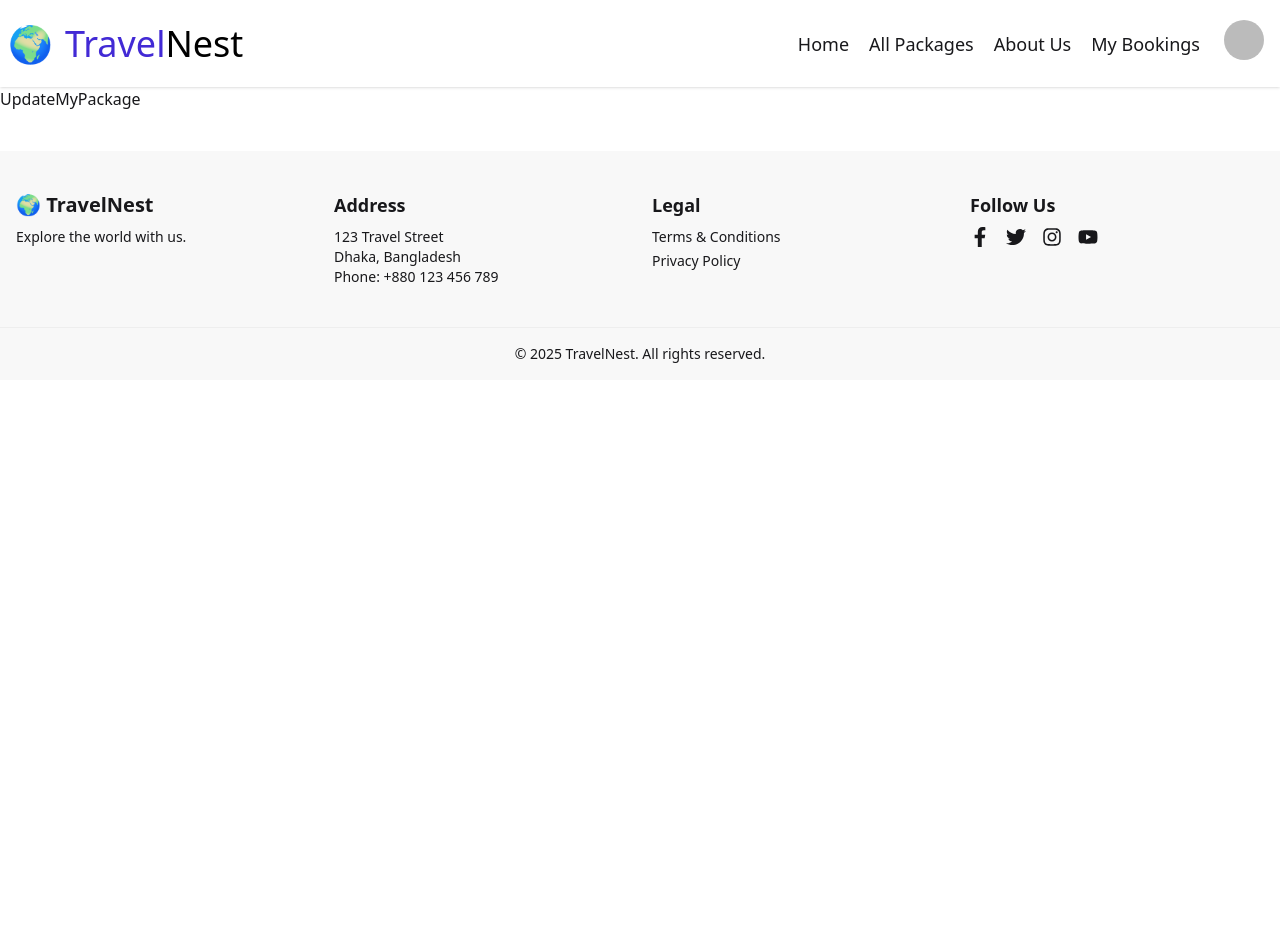
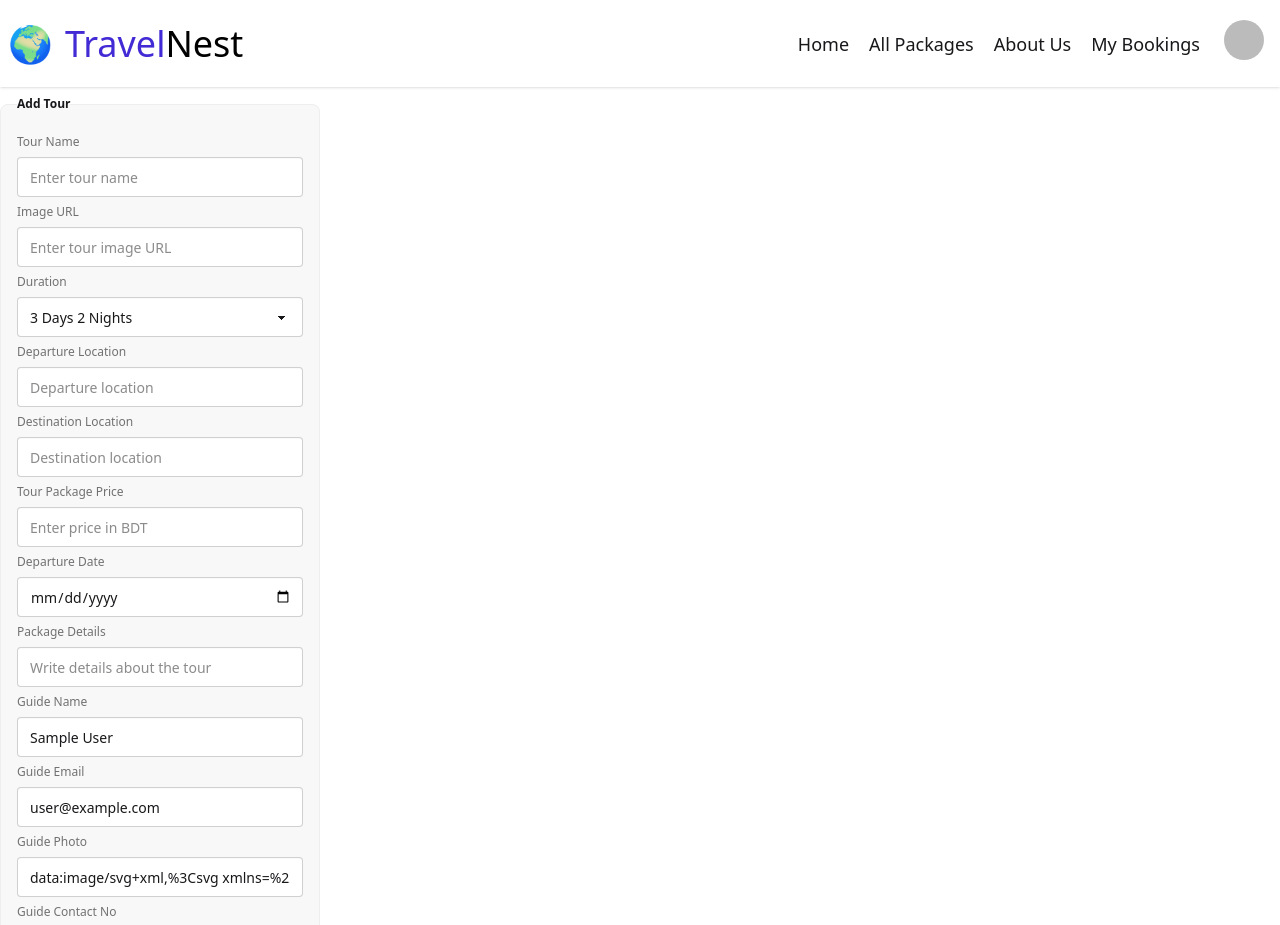
Before and after one commit to DevByDipto/travelNest-client, a React (Vite) app: page /update-my-Package/1 in a window 1280 px wide. Shown: the top 925 px of the page. Before the commit the page ends 800 px from the top, so only its background shows below. Built offline with nearby package versions, Linux system fonts and the light colour scheme; no server answers; sample sign-in values are in the browser's storage.

Commit message:
Creat reusable useSecureFetch hook

```diff
--- /dev/null
+++ b/src/Hook/useSecureFetch.jsx
@@ -0,0 +1,21 @@
+import React, { useEffect, useState } from "react";
+import toast from "react-hot-toast";
+import useAxiosSecure from "./useAxiosSecure";
+
+const useSecureFetch = (routeName) => {
+  const {axiosSecure} = useAxiosSecure()
+  const [data, setData] = useState([]);
+  const [loading, setLoding] = useState(true);
+
+  useEffect(() => {
+    axiosSecure
+      .get(`${routeName}`)
+      .then((res) => setData(res.data))
+    //   .catch((err) => toast.error(err.message))
+      .finally(() => setLoding(false));
+  }, [routeName,axiosSecure]);
+
+  return { data,setData, loading };
+};
+
+export default useSecureFetch;
--- a/src/Pages/allPackages/PackageCard.jsx
+++ b/src/Pages/allPackages/PackageCard.jsx
@@ -1,7 +1,6 @@
 import React from 'react'
 
 const PackageCard = ({singlePackage}) => {
-    console.log(singlePackage);
 
   return (
    <div className="card bg-base-100 w-96 shadow-sm">
--- a/src/Pages/manageMyPackages/ManageMyPackages.jsx
+++ b/src/Pages/manageMyPackages/ManageMyPackages.jsx
@@ -1,21 +1,33 @@
-import React, { useEffect, useState } from 'react'
-import MyPackageRow from './MyPackageRow'
-import useAuthSecure from '../../Hook/useAuthSecure'
+import React, { use, useEffect, useState } from "react";
+import MyPackageRow from "./MyPackageRow";
+import useAuthSecure from "../../Hook/useAuthSecure";
+import useSecureFetch from "../../Hook/useSecureFetch";
+import useAuth from "../../Hook/useAuth";
+import Loding from "../../Components/Loding";
 
 const ManageMyPackages = () => {
-    const {user,axiosSecure} = useAuthSecure()
-      const [myPackages, setMyPackages] = useState([]);
+  const { user } = useAuth();
+  const {
+    data: myPackages,
+    setData: setMyPackages,
+    loading,
+  } = useSecureFetch(`/my-packages?email=${user.email}`);
+  if (loading) return <Loding></Loding>;
 
-    useEffect(() => {
-    axiosSecure
-      .get(`/my-packages?email=${user.email}`)
-      .then(res => setMyPackages(res.data))
-  }, [user?.email, axiosSecure]);
+  // const {user,axiosSecure} = useAuthSecure()
+  // const [myPackages, setMyPackages] = useState([]);
+
+  //   useEffect(() => {
+  //   axiosSecure
+  //     .get(`/my-packages?email=${user.email}`)
+  //     .then(res => setMyPackages(res.data))
+  // }, [user?.email, axiosSecure]);
+
   return (
     <div>
       <h2>ManageMyPackages</h2>
 
-            <div  className="overflow-x-auto">
+      <div className="overflow-x-auto">
         <table className="table">
           {/* head */}
           <thead>
@@ -30,16 +42,20 @@ const ManageMyPackages = () => {
           </thead>
           <tbody>
             {/* row 1 */}
-   {myPackages.map((pkg,index)=><MyPackageRow key={pkg._id} pkg={pkg} index={index} setMyPackages={setMyPackages} myPackages={myPackages}></MyPackageRow>)}
-
-
+            {myPackages.map((pkg, index) => (
+              <MyPackageRow
+                key={pkg._id}
+                pkg={pkg}
+                index={index}
+                setMyPackages={setMyPackages}
+                myPackages={myPackages}
+              ></MyPackageRow>
+            ))}
           </tbody>
         </table>
       </div>
+    </div>
+  );
+};
 
-
-    </div>
-  )
-}
-
-export default ManageMyPackages
+export default ManageMyPackages;
--- a/src/Pages/manageMyPackages/MyPackageRow.jsx
+++ b/src/Pages/manageMyPackages/MyPackageRow.jsx
@@ -40,7 +40,7 @@ const MyPackageRow = ({ pkg, index, setMyPackages, myPackages }) => {
       <td>{tour_name}</td>
       <td>Quality Control Specialist</td>
       <td>Blue</td>
-      <td><NavLink to={`/update-my-Package/${_id}`}>Update</NavLink></td>
+      <td><NavLink to={`/update-my-Package/${_id}`}>Eid</NavLink></td>
       <td onClick={handledeletePackage}>Delete</td>
     </tr>
   );
--- a/src/Pages/manageMyPackages/UpdateMyPackage .jsx
+++ b/src/Pages/manageMyPackages/UpdateMyPackage .jsx
@@ -1,22 +1,169 @@
 import React, { useEffect, useState } from 'react'
 import useAuthSecure from '../../Hook/useAuthSecure'
 import { useParams } from 'react-router';
+import useAuth from '../../Hook/useAuth';
+import useSecureFetch from '../../Hook/useSecureFetch';
+import Loding from '../../Components/Loding';
+import useAxiosSecure from '../../Hook/useAxiosSecure';
 
 const UpdateMyPackage  = () => {
-  const {user,axiosSecure} = useAuthSecure()
-      const [myPackage, setMyPackage] = useState([]);
-const {id} = useParams()
-console.log(id);
+    const {id} = useParams()
+const {user,axiosSecure} = useAuthSecure()
+    const {
+    data: myPackage,
+    loading,
+  } = useSecureFetch(`/my-packages?email=${user.email}&id=${id}`);
+  if (loading) return <Loding></Loding>;
 
- useEffect(() => {
-    axiosSecure
-      .put(`/my-package/${id}?email=${user.email}`)
-      .then(res => setMyPackage(res.data))
-  }, [user?.email, axiosSecure,id]);
+
+
+//   const {user,axiosSecure} = useAuthSecure()
+//       const [myPackage, setMyPackage] = useState();
+// const {id} = useParams()
+
+//  useEffect(() => {
+//     axiosSecure
+//       .get(`/my-packages?email=${user.email}&id=${id}`)
+//       .then(res => setMyPackage(res.data))
+//   }, [user?.email, axiosSecure,id]);
+
+ const handleUpdatePackage=()=>{
+ axiosSecure.put(`/my-packages/${id}?email=${user.email}`)
+       .then(res => console.log(res.data))
+  }
   console.log(myPackage);
 
   return (
-    <div>UpdateMyPackage </div>
+    <div>
+         <form onSubmit={handleUpdatePackage}>
+      <fieldset className="fieldset bg-base-200 border-base-300 rounded-box w-xs border p-4">
+        <legend className="fieldset-legend">Add Tour</legend>
+
+        {/* Tour Name */}
+        <label className="label">Tour Name</label>
+        <input
+          type="text"
+          name="tour_name"
+          defaultValue={myPackage?.tour_name}
+          className="input"
+          placeholder="Enter tour name"
+        />
+
+        {/* image */}
+        <label className="label">Image URL</label>
+        <input
+          type="text"
+          name="image"
+             defaultValue={myPackage?.image}
+          className="input"
+          placeholder="Enter tour image URL"
+        />
+
+        {/* Duration */}
+        <label className="label">Duration</label>
+        <select defaultValue={myPackage?.duration} name="duration" className="select">
+          <option disabled value="">
+            Select Duration
+          </option>
+          <option>3 Days 2 Nights</option>
+          <option>2 Days 1 Nights</option>
+          <option>1 Day</option>
+        </select>
+
+        {/* departure_location */}
+        <label className="label">Departure Location</label>
+        <input
+          type="text"
+          name="departure_location"
+             defaultValue={myPackage?.departure_location}
+          className="input"
+          placeholder="Departure location"
+        />
+
+        {/* destination */}
+        <label className="label">Destination Location</label>
+        <input
+          type="text"
+          name="destination"
+             defaultValue={myPackage?.destination}
+          className="input"
+          placeholder="Destination location"
+        />
+
+        {/* price */}
+        <label className="label">Tour Package Price</label>
+        <input
+          type="number"
+          name="price"
+             defaultValue={myPackage?.price}
+          className="input"
+          placeholder="Enter price in BDT"
+        />
+
+        {/* departure_date */}
+        <label className="label">Departure Date</label>
+        <label className="input">
+          <input type="date" name="departure_date" defaultValue={myPackage?.departure_date}/>
+        </label>
+
+        {/* package_details */}
+        <label className="label">Package Details</label>
+        <input
+          type="text"
+          name="package_details"
+             defaultValue={myPackage?.package_details}
+          className="input"
+          placeholder="Write details about the tour"
+        />
+
+        {/* guide_name */}
+        <label className="label">Guide Name</label>
+        <input
+          type="text"
+          name="guide_name"
+          defaultValue={user.displayName}
+          className="input"
+          placeholder="Guide name"
+          readOnly
+        />
+
+        {/* guide_email */}
+        <label className="label">Guide Email</label>
+        <input
+          type="text"
+          name="guide_email"
+          defaultValue={user.email}
+          className="input"
+          placeholder="Guide email"
+          readOnly
+        />
+
+        {/* guide_photo */}
+        <label className="label">Guide Photo</label>
+        <input
+          type="text"
+          name="guide_photo"
+          defaultValue={user.photoURL}
+          className="input"
+          placeholder="Guide photo URL"
+          readOnly
+        />
+
+        {/* guide_contact_no */}
+        <label className="label">Guide Contact No</label>
+        <input
+          type="text"
+          name="guide_contact_no"
+             defaultValue={myPackage?.guide_contact_no}
+          className="input"
+          placeholder="Contact number"
+        />
+      </fieldset>
+
+      <input className="btn btn-primary" type="submit" value="Update" />
+    </form>
+
+         </div>
   )
 }
 
```
Lines whose indentation alone changed are shown as unchanged.
